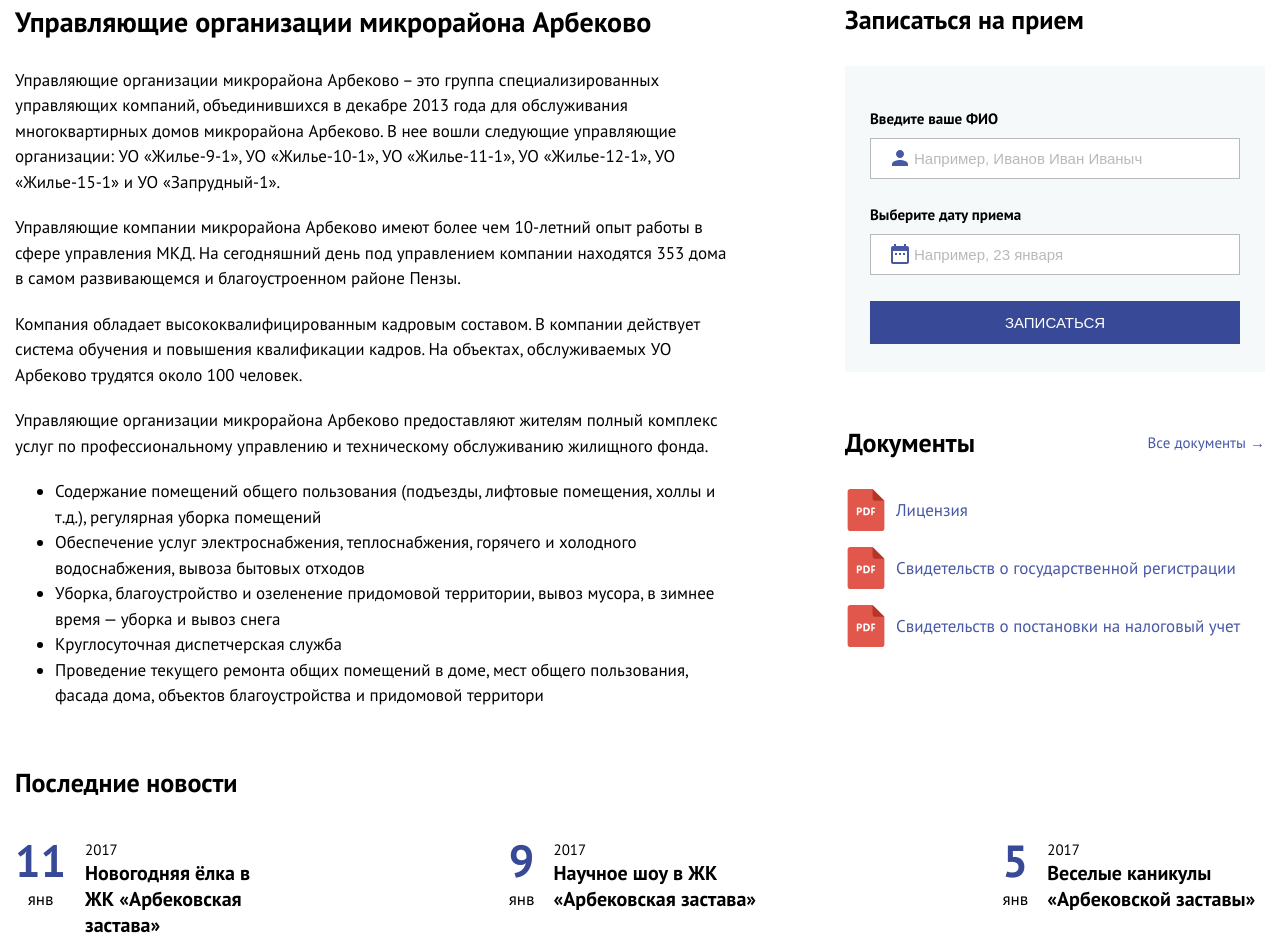
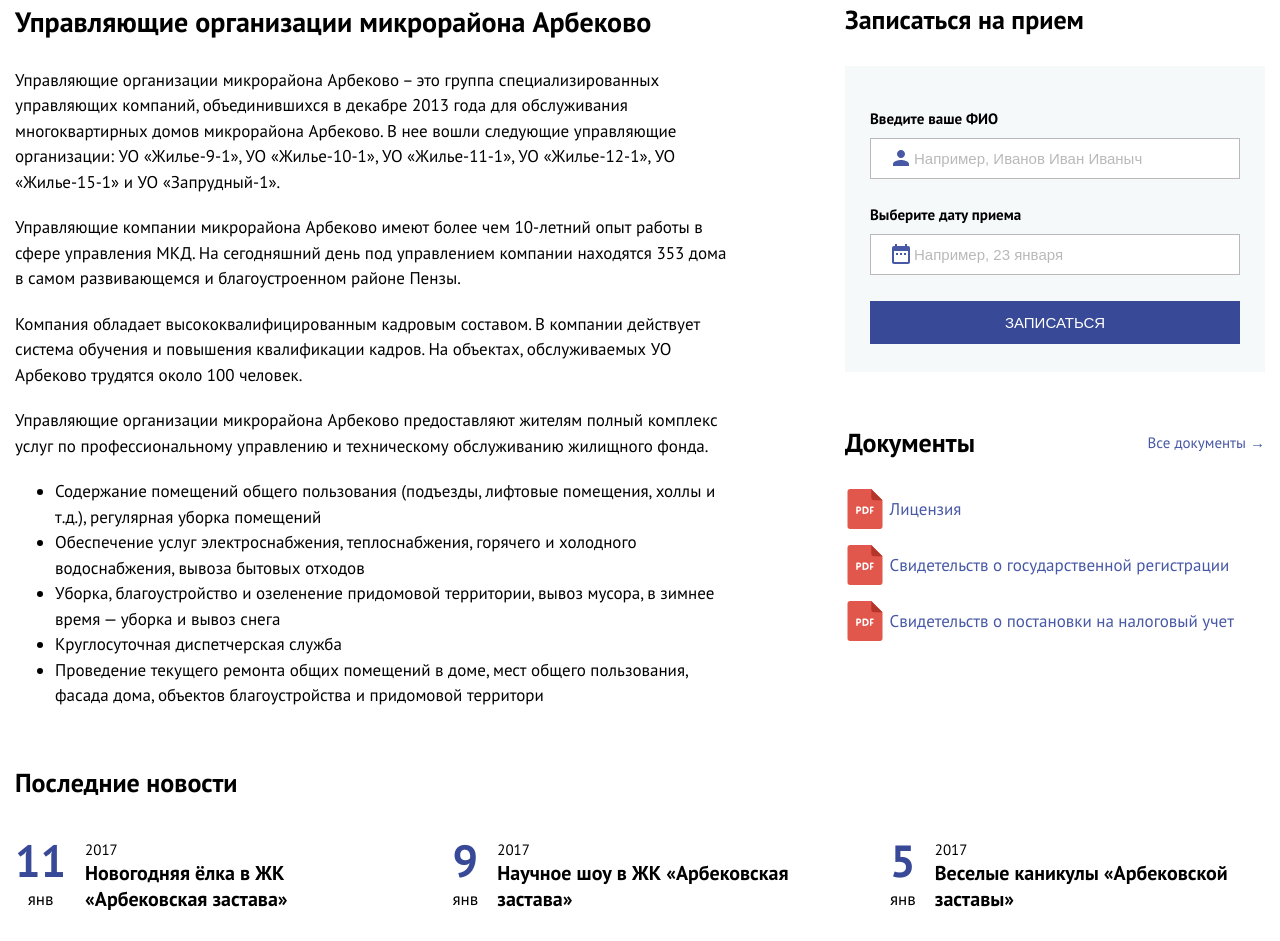
Before and after one commit to bazhanoff/picciom, a website: page index.html in a window 1280 px wide. Shown: the part 260-1201 px from the top of the page. Drawn offline with Linux system fonts and the light colour scheme.

Commit message:
Демо-вариант главной страницы

```diff
--- a/css/blocks/address.less
+++ b/css/blocks/address.less
@@ -2,14 +2,7 @@
     font-style: normal;
 }
 
-@media screen and (min-width: 1128px){
-
-    .address{
-        width: 20%;
-    }
-}
-
-@media screen and (min-width: 1070px) and (max-width: 1127px){
+@media screen and (min-width: 1070px){
 
     .address{
         width: 20%;
@@ -32,28 +25,22 @@
     }
 }
 
-@media screen and (max-width: 650px) and (min-width: 400px){
+@media screen and (max-width: 650px) and (min-width: 320px){
 
     .address{
         display: inline-block;
         vertical-align: top;
+        width: 45%;
     }
 }
 
 
-@media screen and (max-width: 399px){
+@media screen and (max-width: 319px){
 
     .address{
         margin-top: 2rem;
     }
 }
-
-// @media screen and (min-width: 1070px){
-//
-//     .address{
-//         width: 20%;
-//     }
-// }
 
 .address__phone{
     display: block;
@@ -70,10 +57,17 @@
     }
 }
 
-@media screen and (max-width: 1127px){
+@media screen and (max-width: 1127px) and (min-width: 387px){
 
     .address__phone{
         font-size: 1.7rem;
+    }
+}
+
+@media screen and (max-width: 386px){
+
+    .address__phone{
+        font-size: 1.5rem;
     }
 }
 
--- a/css/blocks/document.less
+++ b/css/blocks/document.less
@@ -1,11 +1,22 @@
+.document{
+    width: 420px;
+    margin-bottom: 1.6rem;
+}
+
 .document__link{
-    display: flex;
-    align-items: center;
     color: #4758a5;
     margin-top: 1.6rem;
+
 }
 
 .document__img{
-    width: 10%;
-    margin-right: .9rem;
+    width: 40px;
+    display: inline-block;
+    vertical-align: middle;
 }
+
+.document__name{
+    display: inline-block;
+    vertical-align: middle;
+    width: 85%;
+}
--- a/css/blocks/documents.less
+++ b/css/blocks/documents.less
@@ -15,12 +15,6 @@
 }
 
 .documents__container{
-    // font-size: 1.7rem;
+    display: flex;
+    flex-wrap: wrap;
 }
-
-@media screen and (min-width: 768){
-
-    .documents__container{
-        display: flex;
-    }
-}
--- a/css/blocks/feedback.less
+++ b/css/blocks/feedback.less
@@ -33,7 +33,7 @@
     padding: 1.1rem 4.3rem;
     border: 1px solid @grey-color;
     background-repeat: no-repeat;
-    background-position: 5% 50%;
+    background-position: 1.8rem 50%;
 }
 
 .feedback__input_name-bg{
--- a/css/blocks/footer.less
+++ b/css/blocks/footer.less
@@ -11,3 +11,11 @@
     text-align: right;
     font-size: 1.3rem;
 }
+
+
+@media screen and (max-width: 399px){
+
+    .footer__copyright{
+        text-align: center;
+    }
+}
--- a/css/blocks/header.less
+++ b/css/blocks/header.less
@@ -42,6 +42,7 @@
 
     .header__logo{
         text-align: center;
+        margin-bottom: .9rem;
     }
 }
 
@@ -96,15 +97,17 @@
 }
 
 
-@media screen and (max-width: 650px) and (min-width: 400px){
+@media screen and (max-width: 650px) and (min-width: 320px){
 
     .header__schedules{
         display: inline-block;
         vertical-align: top;
+        width: 45%;
+        margin-right: 5%;
     }
 }
 
-@media screen and (max-width: 399px){
+@media screen and (max-width: 319px){
 
     .header__schedules{
         margin-top: 1rem;
--- a/css/blocks/news-item.less
+++ b/css/blocks/news-item.less
@@ -4,33 +4,74 @@
 }
 
 .news-item__date{
+    margin-right: 1.9rem;
     line-height: 1;
+    text-align: center;
+}
+
+@media screen and (max-width: 768px){
+
+    .news-item__date{
+        width: 8%;
+    }
 }
 
 .news-item__number{
     display: block;
 }
 
-.news-item__date{
-    margin-right: 1.9rem;
-}
-
 .news-item__number{
-    font-size: 4.5rem;
     font-weight: 700;
     color: @main-color;
     margin-bottom: .8rem;
 }
 
+@media screen and (max-width: 768px){
+
+    .news-item__number{
+        margin-bottom: .6rem;
+    }
+}
+
+@media screen and (min-width: 651px){
+
+    .news-item__number{
+        font-size: 4.5rem;
+    }
+}
+
+@media screen and (max-width: 650px){
+
+    .news-item__number{
+        font-size: 4rem;
+    }
+}
+
 .news-item__month{
     display: block;
-    text-align: center;
 }
 
 .news-item__year{
     font-size: 1.5rem;
 }
 
+@media screen and (min-width: 651px){
+
+    .news-item__titl{
+        font-size: 2rem;
+    }
+
+}
+
+@media screen and (max-width: 650px){
+
+    .news-item__titl{
+        font-size: 1.7rem;
+    }
+
+}
+
+
 .news-item__title{
     font-size: 2rem;
 }
--- a/css/blocks/news.less
+++ b/css/blocks/news.less
@@ -15,6 +15,6 @@
     }
 
     .news__item{
-        width: 21%;
+        width: 30%;
     }
 }
--- a/css/blocks/prop.less
+++ b/css/blocks/prop.less
@@ -1,5 +1,15 @@
-.prop{
-    font-size: 1.3rem;
+@media screen and (min-width: 768px){
+
+    .prop{
+        font-size: 1.3rem;
+    }
+}
+
+@media screen and (max-width: 767px){
+
+    .prop{
+        font-size: 1rem;
+    }
 }
 
 .prop:not(:last-child){
--- a/css/blocks/props.less
+++ b/css/blocks/props.less
@@ -1,3 +1,10 @@
+@media screen and (max-width: 399px){
+
+    .props{
+        display: none;
+    }
+}
+
 .props__title{
     font-size: 1.5rem;
     margin-bottom: 1.1rem;
--- a/css/style.less
+++ b/css/style.less
@@ -114,11 +114,11 @@ input, button, select, textarea{
     font-size: 1.5rem;
 }
 
-input:not([type=checkbox]):not([type=radio]),
+input:not([type="checkbox"]):not([type="radio"]),
 textarea,
 select{
   -webkit-appearance: none;
   -moz-appearance: none;
   appearance: none;
-  // border-radius: 0;
+  border-radius: 0;
 }
--- a/images/icon-cross.css
+++ /dev/null
@@ -1,2 +0,0 @@
-@charset "UTF-8";
-.fil0 {fill:#384997}
--- a/index.html
+++ b/index.html
@@ -187,8 +187,11 @@
                             <div class="documents__container">
                                 <div class="document">
                                     <a class="document__link" href="#" title="Скачать документ">
-                                        <img class="document__img" src="images/pdf.svg"
-                                        alt="pdf - файл">
+                                        <svg class="document__img" xmlns="http://www.w3.org/2000/svg" viewBox="0 0 309.267 309.267">
+                                            <path d="M38.658 0h164.23l87.05 86.71V289.94c0 10.68-8.66 19.33-19.33 19.33H38.658c-10.67 0-19.33-8.65-19.33-19.33V19.328C19.33 8.65 27.99 0 38.66 0z" fill="#E2574C"/>
+                                            <path d="M289.658 86.98h-67.372c-10.67 0-19.33-8.658-19.33-19.328V.192l86.702 86.79z" fill="#B53629"/>
+                                            <path d="M217.434 146.544c3.238 0 4.823-2.822 4.823-5.557 0-2.832-1.653-5.567-4.823-5.567h-18.44c-3.605 0-5.615 2.986-5.615 6.282v45.317c0 4.04 2.3 6.28 5.41 6.28 3.094 0 5.404-2.24 5.404-6.28v-12.44h11.153c3.46 0 5.19-2.83 5.19-5.643 0-2.754-1.73-5.49-5.19-5.49h-11.153v-16.903h13.24zm-62.327-11.124h-13.492c-3.663 0-6.263 2.513-6.263 6.243v45.395c0 4.63 3.74 6.08 6.417 6.08h14.158c16.758 0 27.824-11.028 27.824-28.048-.01-17.995-10.427-29.67-28.645-29.67zm.648 46.526h-8.225v-35.334h7.413c11.22 0 16.1 7.53 16.1 17.918 0 9.723-4.793 17.416-15.288 17.416zM106.33 135.42H92.964c-3.78 0-5.886 2.493-5.886 6.282v45.317c0 4.04 2.416 6.28 5.663 6.28s5.664-2.24 5.664-6.28v-13.232h8.38c10.34 0 18.874-7.326 18.874-19.107 0-11.528-8.233-19.26-19.328-19.26zm-.222 27.738h-7.703V146.06h7.703c4.755 0 7.78 3.712 7.78 8.554-.01 4.833-3.025 8.544-7.78 8.544z" fill="#FFF"/>
+                                        </svg>
                                         <span class="document__name">
                                             Лицензия
                                         </span>
@@ -196,8 +199,11 @@
                                 </div>
                                 <div class="document">
                                     <a class="document__link" href="#" title="Скачать документ">
-                                        <img class="document__img" src="images/pdf.svg"
-                                        alt="pdf - файл">
+                                        <svg class="document__img" xmlns="http://www.w3.org/2000/svg" viewBox="0 0 309.267 309.267">
+                                            <path d="M38.658 0h164.23l87.05 86.71V289.94c0 10.68-8.66 19.33-19.33 19.33H38.658c-10.67 0-19.33-8.65-19.33-19.33V19.328C19.33 8.65 27.99 0 38.66 0z" fill="#E2574C"/>
+                                            <path d="M289.658 86.98h-67.372c-10.67 0-19.33-8.658-19.33-19.328V.192l86.702 86.79z" fill="#B53629"/>
+                                            <path d="M217.434 146.544c3.238 0 4.823-2.822 4.823-5.557 0-2.832-1.653-5.567-4.823-5.567h-18.44c-3.605 0-5.615 2.986-5.615 6.282v45.317c0 4.04 2.3 6.28 5.41 6.28 3.094 0 5.404-2.24 5.404-6.28v-12.44h11.153c3.46 0 5.19-2.83 5.19-5.643 0-2.754-1.73-5.49-5.19-5.49h-11.153v-16.903h13.24zm-62.327-11.124h-13.492c-3.663 0-6.263 2.513-6.263 6.243v45.395c0 4.63 3.74 6.08 6.417 6.08h14.158c16.758 0 27.824-11.028 27.824-28.048-.01-17.995-10.427-29.67-28.645-29.67zm.648 46.526h-8.225v-35.334h7.413c11.22 0 16.1 7.53 16.1 17.918 0 9.723-4.793 17.416-15.288 17.416zM106.33 135.42H92.964c-3.78 0-5.886 2.493-5.886 6.282v45.317c0 4.04 2.416 6.28 5.663 6.28s5.664-2.24 5.664-6.28v-13.232h8.38c10.34 0 18.874-7.326 18.874-19.107 0-11.528-8.233-19.26-19.328-19.26zm-.222 27.738h-7.703V146.06h7.703c4.755 0 7.78 3.712 7.78 8.554-.01 4.833-3.025 8.544-7.78 8.544z" fill="#FFF"/>
+                                        </svg>
                                         <span class="document__name">
                                             Свидетельств о государственной регистрации
                                         </span>
@@ -205,8 +211,11 @@
                                 </div>
                                 <div class="document">
                                     <a class="document__link" href="#" title="Скачать документ">
-                                        <img class="document__img" src="images/pdf.svg"
-                                        alt="pdf - файл">
+                                        <svg class="document__img" sxmlns="http://www.w3.org/2000/svg" viewBox="0 0 309.267 309.267">
+                                            <path d="M38.658 0h164.23l87.05 86.71V289.94c0 10.68-8.66 19.33-19.33 19.33H38.658c-10.67 0-19.33-8.65-19.33-19.33V19.328C19.33 8.65 27.99 0 38.66 0z" fill="#E2574C"/>
+                                            <path d="M289.658 86.98h-67.372c-10.67 0-19.33-8.658-19.33-19.328V.192l86.702 86.79z" fill="#B53629"/>
+                                            <path d="M217.434 146.544c3.238 0 4.823-2.822 4.823-5.557 0-2.832-1.653-5.567-4.823-5.567h-18.44c-3.605 0-5.615 2.986-5.615 6.282v45.317c0 4.04 2.3 6.28 5.41 6.28 3.094 0 5.404-2.24 5.404-6.28v-12.44h11.153c3.46 0 5.19-2.83 5.19-5.643 0-2.754-1.73-5.49-5.19-5.49h-11.153v-16.903h13.24zm-62.327-11.124h-13.492c-3.663 0-6.263 2.513-6.263 6.243v45.395c0 4.63 3.74 6.08 6.417 6.08h14.158c16.758 0 27.824-11.028 27.824-28.048-.01-17.995-10.427-29.67-28.645-29.67zm.648 46.526h-8.225v-35.334h7.413c11.22 0 16.1 7.53 16.1 17.918 0 9.723-4.793 17.416-15.288 17.416zM106.33 135.42H92.964c-3.78 0-5.886 2.493-5.886 6.282v45.317c0 4.04 2.416 6.28 5.663 6.28s5.664-2.24 5.664-6.28v-13.232h8.38c10.34 0 18.874-7.326 18.874-19.107 0-11.528-8.233-19.26-19.328-19.26zm-.222 27.738h-7.703V146.06h7.703c4.755 0 7.78 3.712 7.78 8.554-.01 4.833-3.025 8.544-7.78 8.544z" fill="#FFF"/>
+                                        </svg>
                                         <span class="document__name">
                                             Свидетельств о постановки на налоговый учет
                                         </span>
```
Also changed, not shown: css/style.css, images/icon-cross.svg (deleted), images/icon-menu.svg (deleted).
